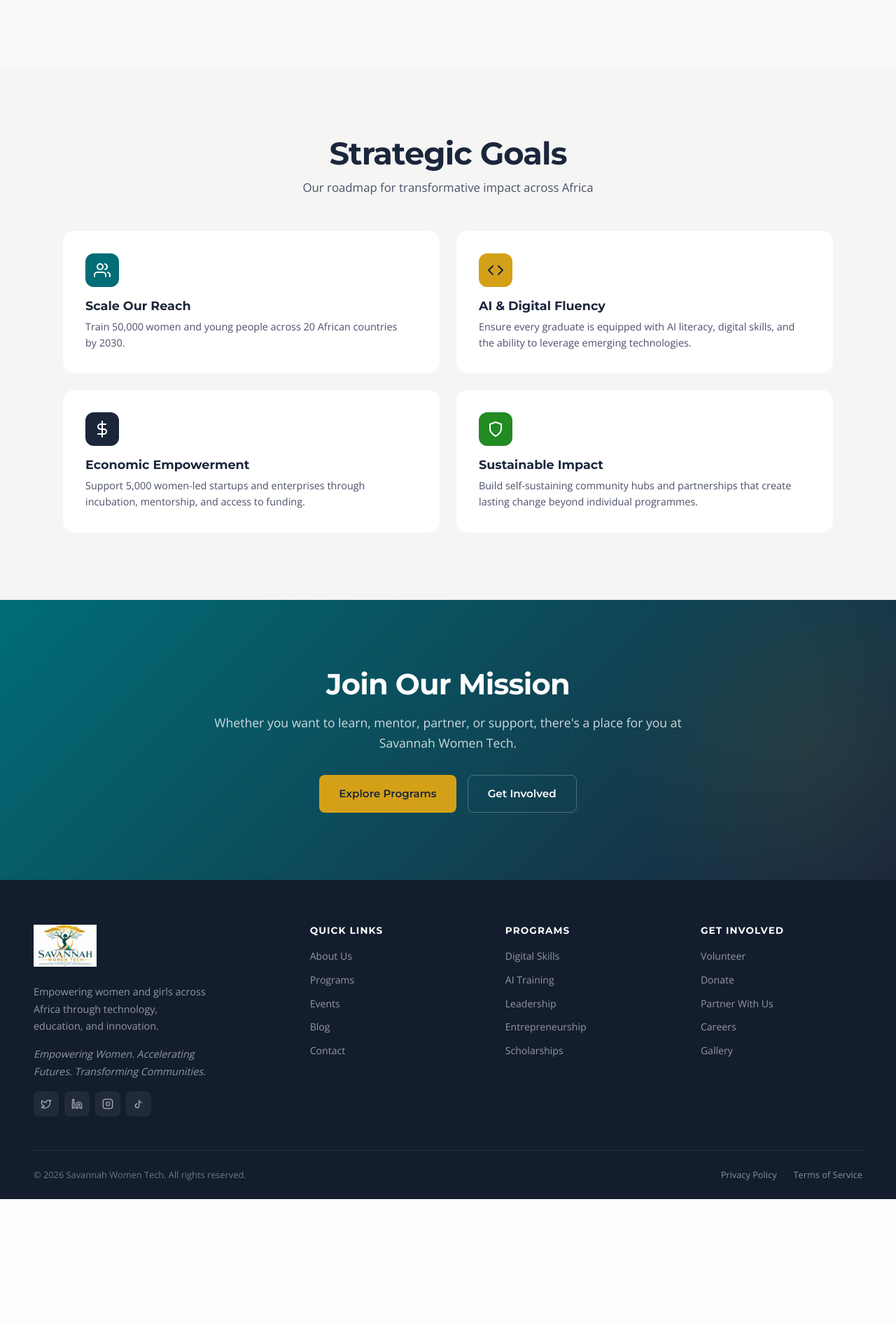
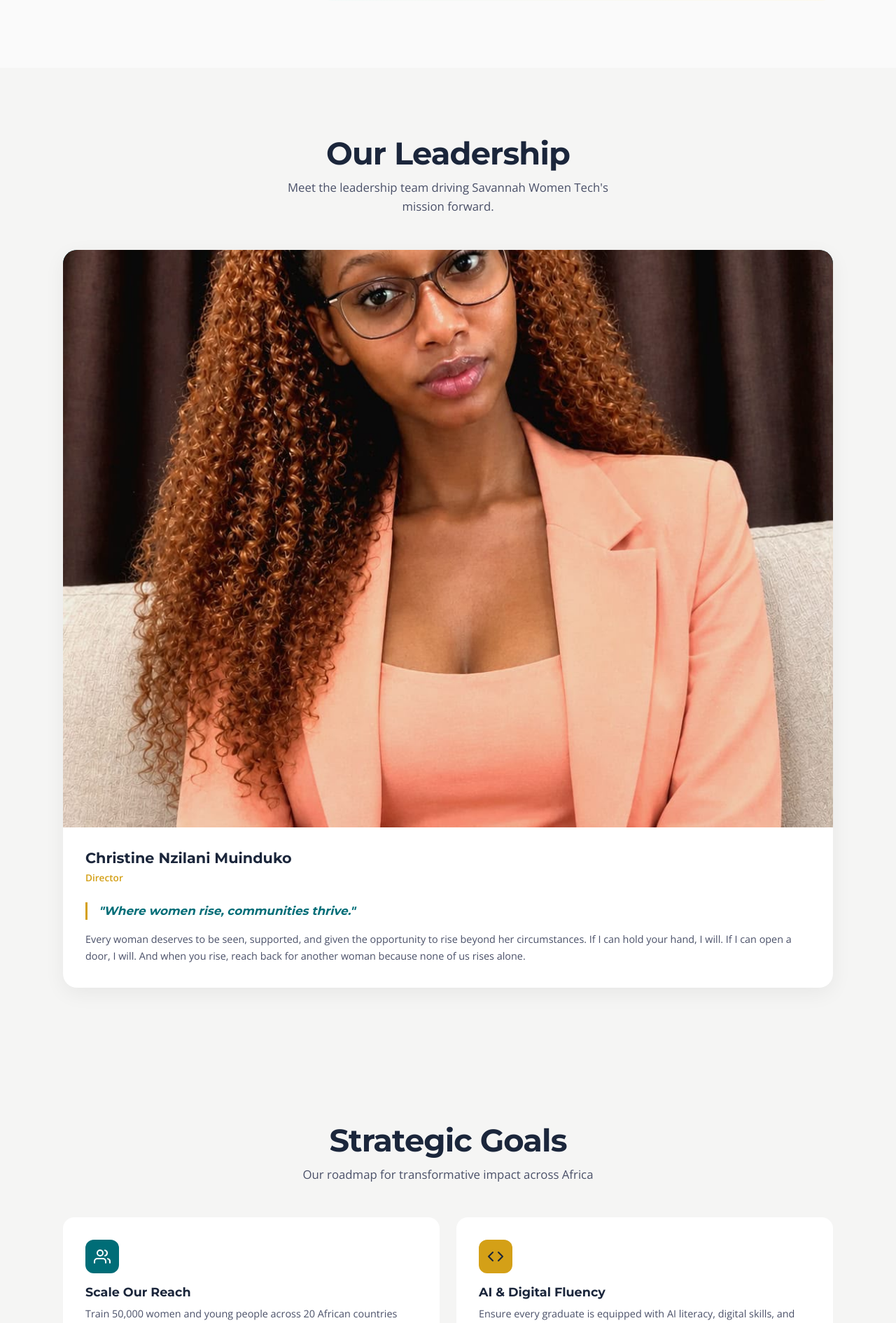
Before and after one commit to preciouskorir/savannah-women-tech, a Django app: template website/templates/website/about.html in a window 1280 px wide. Shown: the part 3785-5675 px from the top of the page at 70% size. Before the commit the page ends 5498 px from the top, so only its background shows below. Run offline with Django 3.2, Linux system fonts and the light colour scheme; the template is opened without the code that fills it, so the values that code supplies are empty.

Commit message:
Update about.html

```diff
--- a/website/templates/website/about.html
+++ b/website/templates/website/about.html
@@ -1,4 +1,4 @@
-<!-- skill:chrome -->
+
 <style>
 /* Credit line — bottom-right */
 .design-ui-credit {
@@ -66,7 +66,7 @@
 })();
 
 </script>
-<!-- /skill:chrome -->
+
 {% extends 'website/base.html' %}
 {% load static %}
 
@@ -202,6 +202,48 @@
         </div>
     </div>
 </section>
+<!-- Leadership Section -->
+<section class="leadership fade-in">
+    <div class="leadership-inner">
+
+        <div class="section-header">
+            <h2>Our Leadership</h2>
+            <p>Meet the leadership team driving Savannah Women Tech's mission forward.</p>
+        </div>
+
+        <div class="leadership-grid">
+
+            <!-- Christine Nzilani Muinduko -->
+            <div class="leader-card">
+
+                <div class="leader-image-wrapper">
+                    <img src="{% static 'website/images/ChristineNzilaniMuinduko.jpeg' %}"
+                         alt="Christine Nzilani Muinduko, Director">
+                </div>
+
+                <div class="leader-info">
+                    <h3>Christine Nzilani Muinduko</h3>
+                    <p>Director</p>
+
+                    <blockquote class="leader-quote">
+                        "Where women rise, communities thrive."
+                    </blockquote>
+
+                    <p class="leader-message">
+                        Every woman deserves to be seen, supported, and given the opportunity
+                        to rise beyond her circumstances. If I can hold your hand, I will.
+                        If I can open a door, I will. And when you rise, reach back for another
+                        woman because none of us rises alone.
+                    </p>
+
+                </div>
+
+            </div>
+
+        </div>
+
+    </div>
+</section>
 
 <!-- Strategic Goals -->
 <section class="about-goals fade-in">
```
